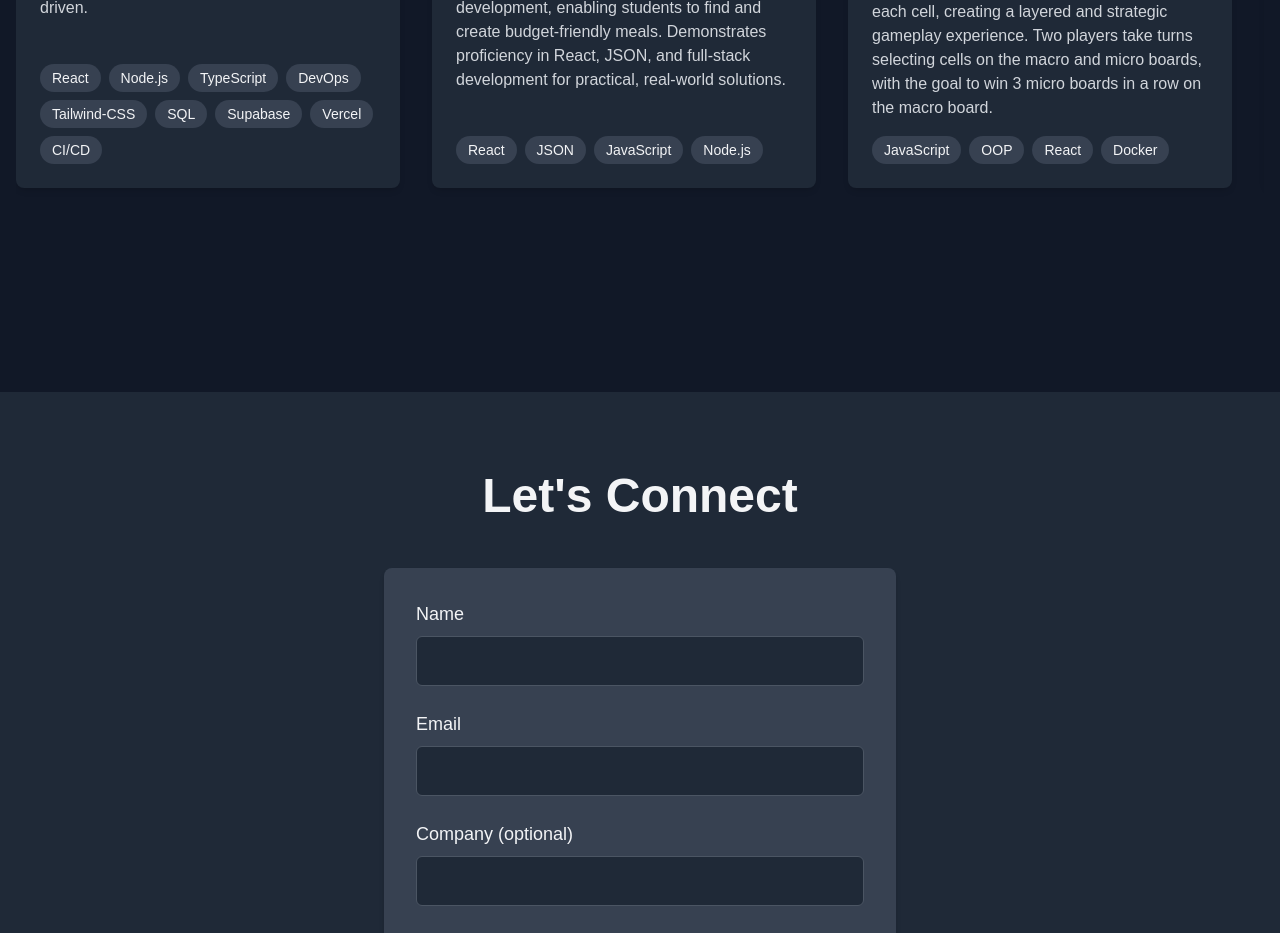
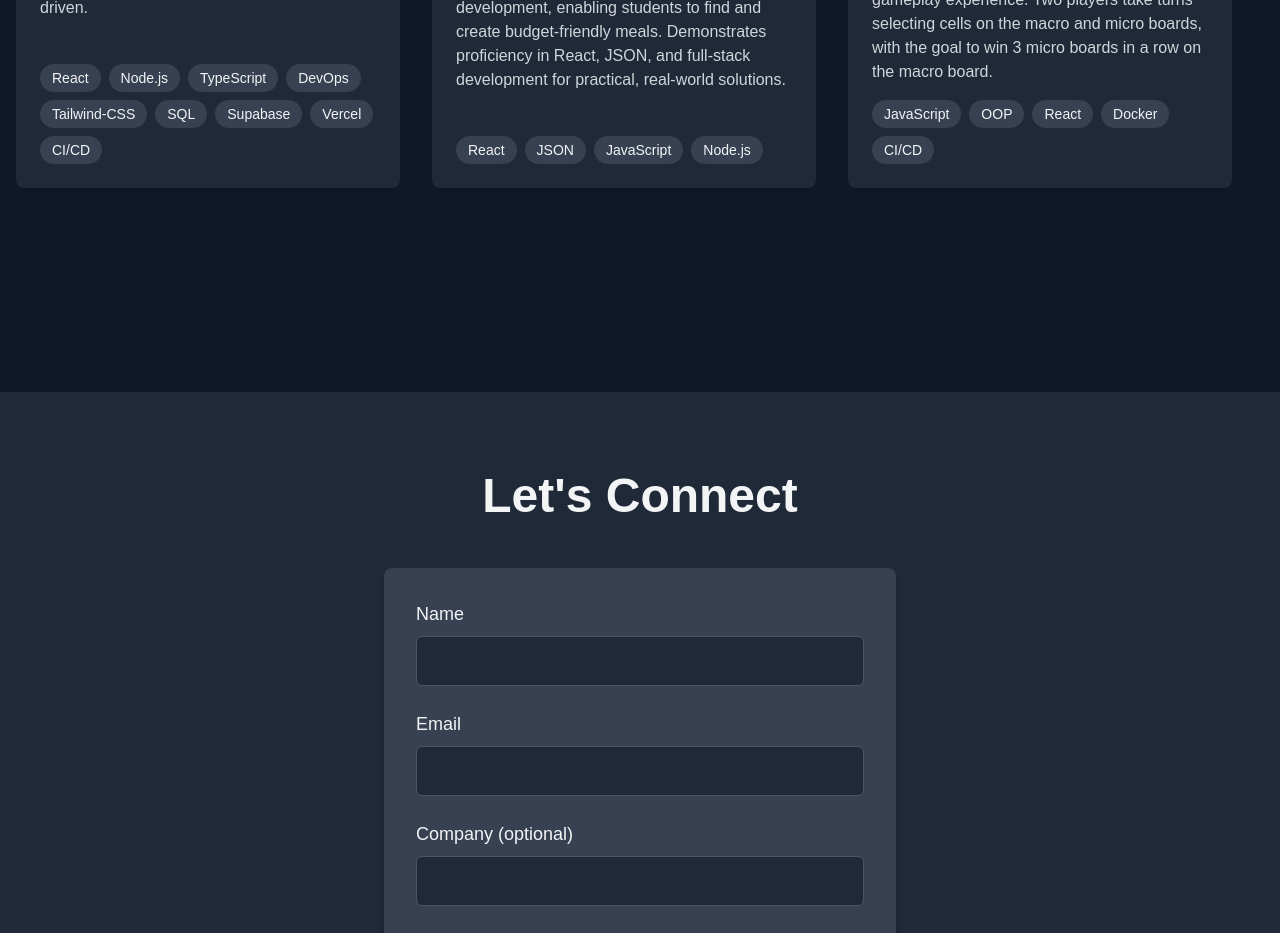
Before and after one commit to AJHemmings/portfolio, a Next.js app: page / in a window 1280 px wide. Shown: the part 3200-4133 px from the top of the page. Built offline with nearby package versions, Linux system fonts and the light colour scheme.

Commit message:
Update Projects.tsx
Updated mega-ox project card

```diff
--- a/src/components/Projects.tsx
+++ b/src/components/Projects.tsx
@@ -91,7 +91,7 @@ const projects: Project[] = [
     title: "Mega OX",
     description:
       "A modern twist on the classic Naughts and Crosses (Tic-Tac-Toe) game. The game features a macro board with 9 micro boards in each cell, creating a layered and strategic gameplay experience. Two players take turns selecting cells on the macro and micro boards, with the goal to win 3 micro boards in a row on the macro board.",
-    skills: ["JavaScript", "OOP", "React", "Docker"],
+    skills: ["JavaScript", "OOP", "React", "Docker", "CI/CD"],
     image: "/megaoxpic1.png",
     imageOne: "/megaoxpic1.png",
     imageTwo: "/megaoxpic2.png",
```
